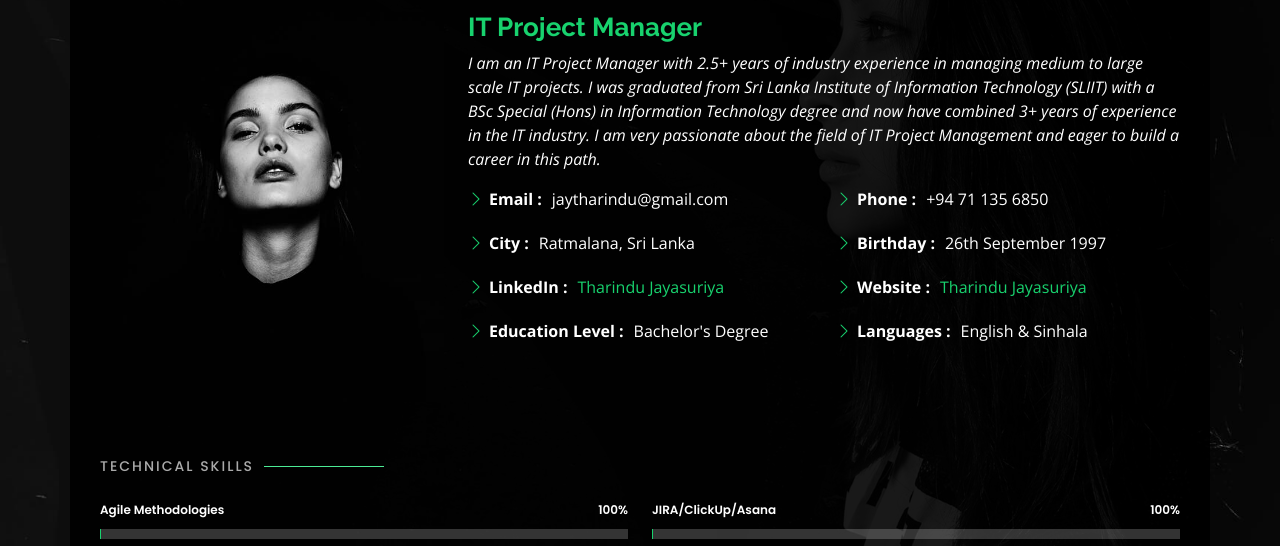
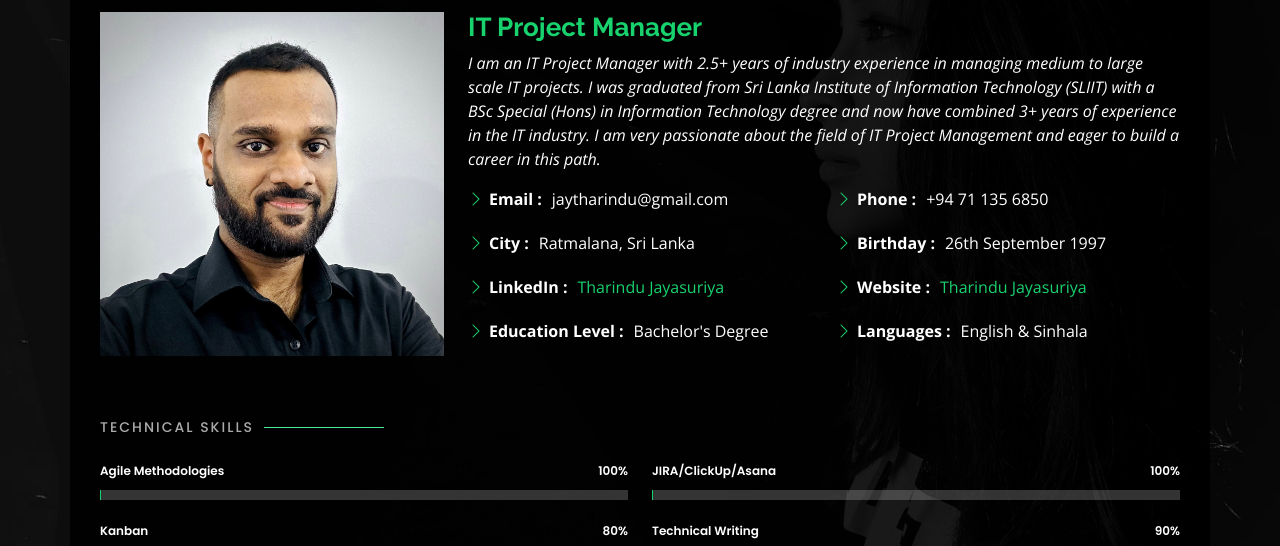
Before and after one commit to jaytharindu/jaytharindu.github.io, a plain HTML site: page index.html in a window 1280 px wide. Both pictures are taken after a click on the link "About". Shown: the part 201-747 px from the top of the page. Drawn offline with nearby package versions, Linux system fonts and the light colour scheme.

Commit message:
About Picture Change

```diff
--- a/index.html
+++ b/index.html
@@ -72,7 +72,7 @@
 
       <div class="row">
         <div class="col-lg-4" data-aos="fade-right">
-          <img src="assets/img/me.jpg" class="img-fluid" alt="">
+          <img src="assets/img/Me.jpeg" class="img-fluid" alt="">
         </div>
         <div class="col-lg-8 pt-4 pt-lg-0 content" data-aos="fade-left">
           <h3>IT Project Manager</h3>
```
Also changed, not shown: assets/img/Me.jpeg (added), assets/img/me.jpg (deleted).
